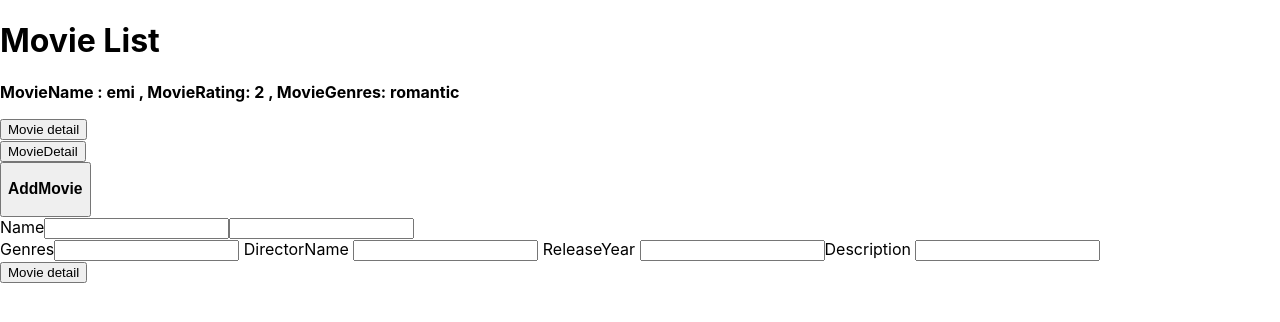
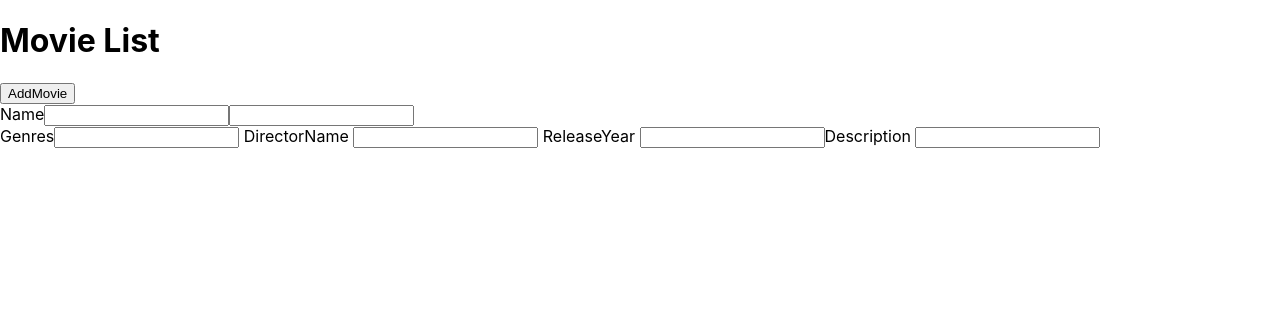
Before and after one commit to Fikerte-T/movie-app, a React (Create React App) app: page / in a window 1280 px wide. Shown: the top 322 px of the page. Built offline with nearby package versions, Linux system fonts and the light colour scheme.

Commit message:
add and show movie detail

```diff
--- a/src/App.js
+++ b/src/App.js
@@ -8,22 +8,8 @@ import AddDetail from './component/AddDetail';
 class App extends React.Component {
 
   state ={
-    movieList:[{
-      name : "emi",
-      rating: 2,
-      genres:"romantic",
-      isFavorite: true,
-      details:{
-        directorName:" Baba",
-        releaseYear: 2014,
-        description: "this is family movie "
-      },
-      directorName:" Baba",
-
-    }],
-    isActive: false,
-    isMovieDetail: false
-  }
+    movieList: []
+     }
 
   addMovie =( name,rating, genres, directorName)=>{
     const newmovieList=[...this.state.movieList]
@@ -35,27 +21,16 @@ class App extends React.Component {
   handleChange = () =>{
     this.setState({isMovieDetail: !this.state.isMovieDetail})
   }
-  handleShow = () => {
-    this.setState({
-      isActive: true
-    });
-  };
-
-  handleHide = () => {
-    this.setState({
-      isActive: false
-    });
-  };
 
   render(){
     console.log("hi")
-    return ( <>
+    return (
+    <>
         <div>
-        <MovieList movieList={this.state.movieList} handleChange={this.state.handleChange}></MovieList>
-        <AddMovie
-          addMovie= {this.addMovie}
-        ></AddMovie>
-        <AddDetail movieList={this.state.movieList} handleShow={this.state.handleShow} handleHide={this.state.handleHide}/>
+        <MovieList movieList={this.state.movieList} />
+        <AddMovie movieList={this.state.movieList}
+          addMovie = {this.addMovie}
+        />
         </div>
 
       </>
--- a/src/component/AddDetail.js
+++ b/src/component/AddDetail.js
@@ -18,19 +18,13 @@ state = {
   };
 
   render() {
-    if (this.state.isActive) {
+      if (this.state.isActive) {
       return (
         <>
         <div>
-          <h1>Hello react</h1>
-          {/* <p>  {this.props.name}</p>
-           */}
            <div>
-                {this.props.movieList.map((movie, index) =>
-                    // <DisplayMovie  movieEach={movie} index={index}
-                    // handleChange={this.props.handleChange} />
-                    <p>{movie.name}</p>
-                )}
+                <b> MovieDirector : {this.props.movieEach.directorName}
+                </b>
             </div>
           <button onClick={this.handleHide}>Hide</button>
 
--- a/src/component/AddMovie.js
+++ b/src/component/AddMovie.js
@@ -5,18 +5,22 @@ class AddMovie extends React.Component{
         name:"",
         rating: "",
         genres:"",
-        details:{
-            directorName:"",
-            releaseYear: "",
-            description: ""
-        },
-
+        directorName:"",
+        releaseYear: "",
+        description: "",
     }
     addMovie=()=>{
         this.props.addMovie(this.state.name, this.state.rating, this.state.genres,
 
-            this.state.directorName) //this.state.details.releaseYear,
-            // this.state.details.description )
+            this.state.directorName)
+            this.setState({
+                name:"",
+                rating: "",
+                genres:"",
+                directorName:"",
+                releaseYear: "",
+                description: "",
+              });
     }
     handleChangeName= (event)=>{
      this.setState({name: event.target.value})
@@ -38,12 +42,13 @@ class AddMovie extends React.Component{
         }
     handleChangeDescription= (event)=>{
             this.setState({description: event.target.value})
+
      }
 
     render(){
         return(
             <>
-            <button onClick= {this.addMovie}> <h3>AddMovie</h3></button>
+            <button onClick= {this.addMovie}>AddMovie</button>
             <div>
 
                 <label> Name</label>
--- a/src/component/DisplayMovie.js
+++ b/src/component/DisplayMovie.js
@@ -5,13 +5,11 @@ import AddDetail from './AddDetail'
 class DisplayMovie extends React.Component{
 
 render(){
-
+   console.log(this.props.movieEach)
     const btnS= this.props.isMovieDetail
     return(
         <>
-        <div>
-            <h1>Movie List</h1>
-        </div>
+
         <div>
             <p>
                 <b> MovieName : {this.props.movieEach.name} ,
@@ -20,24 +18,7 @@ render(){
                 <b>  MovieGenres: {this.props.movieEach.genres} </b>
                 <b> {this.props.movieEach.index}</b>
             </p>
-           {/* <div>
-                < AddDetail />
-                        {/* <h3> Movie detail</h3>
-                        <p> <b> MovieName : {this.props.movieEach.name} </b> </p>
-                        <p> <b> MovieName : {this.props.movieEach.name} </b> </p>
-                        <p> <b> MovieName : {this.props.movieEach.name} </b> </p>
-                 */}
-                {/* < AddDetail />
-           </div> */}
-           <AddDetail/>
-            <MovieDetail  handleChange={this.props.handleChange}/>
-             { btnS && (<div>
-
-                    <p>
-                        <b> {this.props.movieEach.directorName }</b>
-                    </p>
-                </div>) }
-
+            <AddDetail movieEach={this.props.movieEach} />
         </div>
     </>
     )
--- a/src/component/MovieList.js
+++ b/src/component/MovieList.js
@@ -1,15 +1,20 @@
 import React from "react"
 import DisplayMovie from "./DisplayMovie"
+import AddDetail from "./AddDetail"
 
 class MovieList extends React.Component{
     render(){
-        console.log("hi")
-        return(
+             return(
             <div>
+                <div>
+                    <h1>Movie List</h1>
+                </div>
                 {this.props.movieList.map((movie, index) =>
-                    <DisplayMovie  movieEach={movie} index={index}
-                    handleChange={this.props.handleChange} />
+                <div>
+                    <DisplayMovie  movieEach={movie} index={index} />
+                </div>
                 )}
+
             </div>
         )
     }
```
